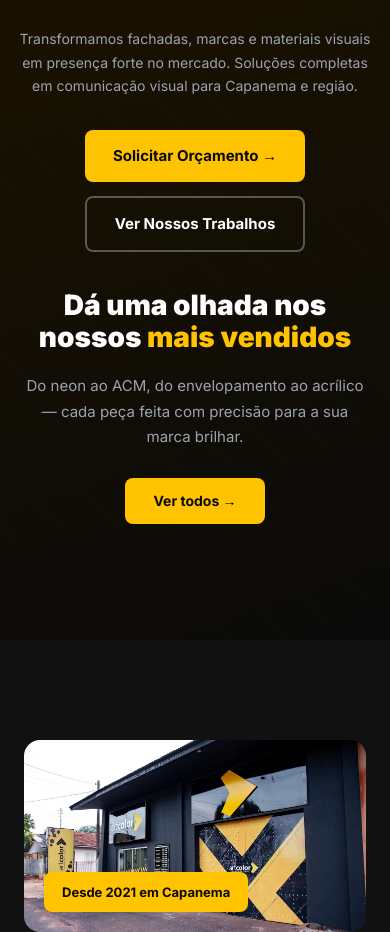
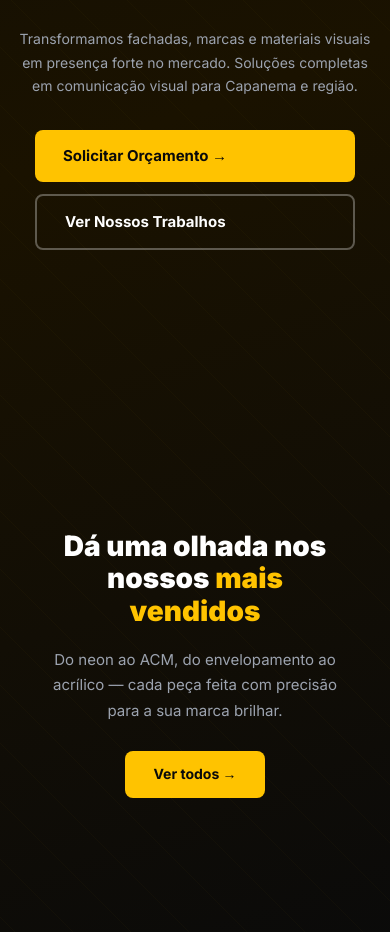
Before and after one commit to Madesun1804/ArtcolorCV, a plain HTML site: page index.html in a window 390 px wide. Shown: the part 960-1892 px from the top of the page. Drawn offline with Linux system fonts and the light colour scheme; no server answers.

Commit message:
Fix mobile marquee overlap: flex-direction column on #inicio + relative marquee

```diff
--- a/index.html
+++ b/index.html
@@ -231,14 +231,17 @@
     /* (mockup styles removed — card now shows ipad.jpg) */
 
     @media (max-width: 768px) {
-      #inicio { min-height: 100rem; padding: 120px 16px 0; }
+      #inicio { min-height: 0; padding: 120px 16px 60px; flex-direction: column; align-items: stretch; }
       .mock-sidebar { display: none; }
       .mock-body { grid-template-columns: 1fr; }
       .mock-grid { grid-template-columns: repeat(2, 1fr); }
       .hero-title { letter-spacing: -2px; }
       .hero-card-wrap { margin-top: -16px; }
       .hero-footer { margin-top: 380px; text-align: center; }
-      .hero-btns { justify-content: center; }
+      .hero-btns { justify-content: center; flex-direction: column; align-items: center; gap: 12px; }
+      .hero-btns a { width: 100%; max-width: 320px; text-align: center; }
+      /* Marquee em fluxo normal no mobile — não absoluto */
+      .marquee-section { position: relative !important; bottom: auto !important; left: auto !important; right: auto !important; width: 100%; margin-top: 60px; padding: 40px 0; }
       .marquee-layout { grid-template-columns: 1fr; }
       .marquee-copy { padding: 0 20px 32px; text-align: center; }
       .marquee-copy h2 { font-size: clamp(24px, 6vw, 32px); }
```
